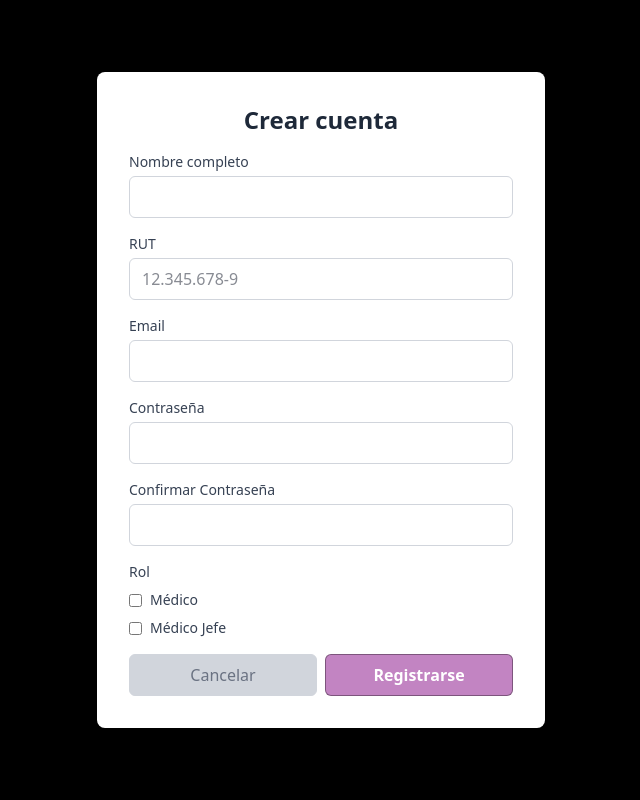
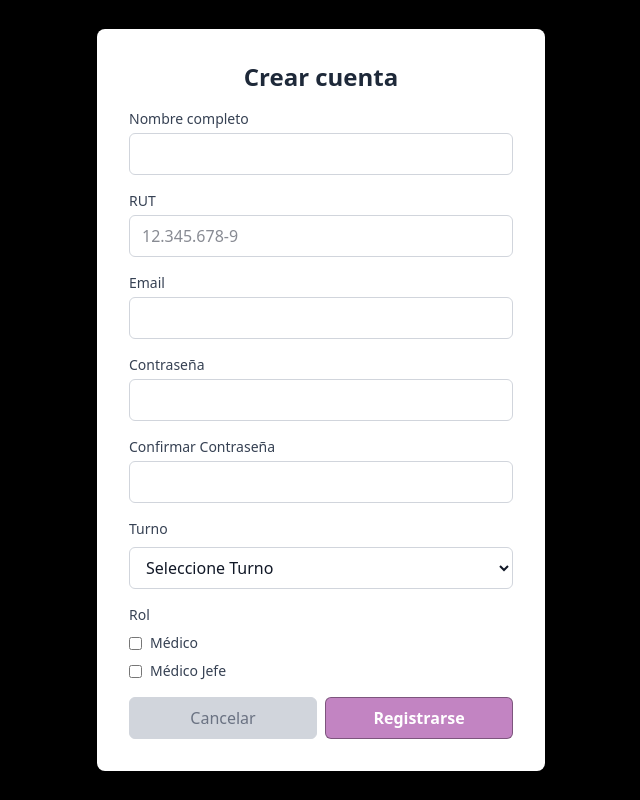
Before and after one commit to SaludIA5/frontend, a React (Vite) app: page / in a window 1280 px wide. Both pictures are taken after a click on the button "Regístrate aquí". Shown: the whole page, without its empty margins (319-959 px from the left). Built offline with nearby package versions, Linux system fonts and the light colour scheme; no server answers.

Commit message:
Added doctor turn to registration data

```diff
--- a/src/components/PatientManager/PatientManager.tsx
+++ b/src/components/PatientManager/PatientManager.tsx
@@ -43,7 +43,6 @@ export default function PatientManager({ onProcessEpisode, onEditPatient, onOpen
           api.get("/episodes/assigned"),
           api.get("/users/by-turn")
         ]);
-
         const episodes: EpisodeWithPatientData[] = episodesRes.data || [];
         const doctorsByTurn = doctorsRes.data;
         const allDoctors = Object.values(doctorsByTurn).flat() as Doctor[];
--- a/src/components/UserManagement/SignupForm.tsx
+++ b/src/components/UserManagement/SignupForm.tsx
@@ -10,6 +10,7 @@ export default function SignupForm({ onSuccess, onCancel }: { onSuccess?: () =>
     const [confirmPassword, setConfirmPassword] = useState('');
     const [isDoctor, setIsDoctor] = useState(false);
     const [isChiefDoctor, setIsChiefDoctor] = useState(false);
+    const [turn, setTurn] = useState("");
     const [error, setError] = useState<string | null>(null);
     const [isLoading, setIsLoading] = useState(false);
 
@@ -48,7 +49,7 @@ export default function SignupForm({ onSuccess, onCancel }: { onSuccess?: () =>
         }
         setIsLoading(true);
         try {
-            await signup(name, setRutToNumeric(rut), email, password, { isDoctor, isChiefDoctor });
+            await signup(name, setRutToNumeric(rut), email, password, turn, { isDoctor, isChiefDoctor });
             onSuccess?.();
         } catch (err: unknown) {
             const axiosErr = err as { response?: { data?: { detail?: string } } };
@@ -85,6 +86,19 @@ export default function SignupForm({ onSuccess, onCancel }: { onSuccess?: () =>
             <div>
                 <label className="block text-sm font-medium text-gray-700 mb-1">Confirmar Contraseña</label>
                 <input type="password" value={confirmPassword} onChange={(e) => setConfirmPassword(e.target.value)} required minLength={8} className="w-full px-3 py-2 border border-gray-300 rounded-md focus:outline-none focus:ring-2 focus:ring-blue-500" />
+            </div>
+            <div className="space-y-2">
+                <label className="block text-sm font-medium text-gray-700">Turno</label>
+                <select
+                className='w-full px-3 py-2 border border-gray-300 rounded-md focus:outline-none focus:ring-2 focus:ring-blue-500'
+                value={turn}
+                onChange={(e) => setTurn(e.target.value)}
+                required>
+                <option value="" disabled>Seleccione Turno</option>
+                <option value="A">Turno A</option>
+                <option value="B">Turno B</option>
+                <option value="C">Turno C</option>
+                </select>
             </div>
             <div className="space-y-2">
                 <label className="block text-sm font-medium text-gray-700">Rol</label>
--- a/src/context/AuthContext.tsx
+++ b/src/context/AuthContext.tsx
@@ -65,7 +65,7 @@ export function AuthProvider({ children }: { children: React.ReactNode }) {
         setToken(res.data.access_token);
     };
 
-    const signup = async (name: string, rut: string, email: string, password: string, opts?: { isDoctor?: boolean; isChiefDoctor?: boolean }) => {
+    const signup = async (name: string, rut: string, email: string, password: string, turn: string, opts?: { isDoctor?: boolean; isChiefDoctor?: boolean }) => {
         const url = baseURL ? `${baseURL}/users` : '/users';
         await axios.post(url, {
             name,
@@ -74,6 +74,7 @@ export function AuthProvider({ children }: { children: React.ReactNode }) {
             password,
             is_doctor: Boolean(opts?.isDoctor) || false,
             is_chief_doctor: Boolean(opts?.isChiefDoctor) || false,
+            turn
         });
     };
 
--- a/src/context/AuthContextBase.ts
+++ b/src/context/AuthContextBase.ts
@@ -18,6 +18,7 @@ export type AuthContextValue = {
         rut: string,
         email: string,
         password: string,
+        turn: string,
         opts?: { isDoctor?: boolean; isChiefDoctor?: boolean }
     ) => Promise<void>;
 };
```
